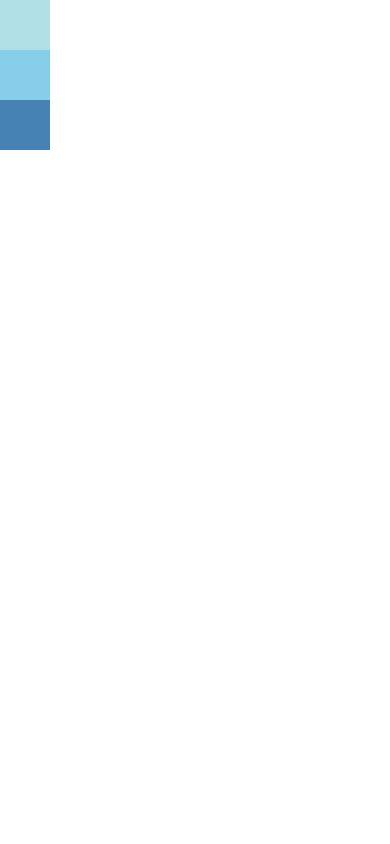
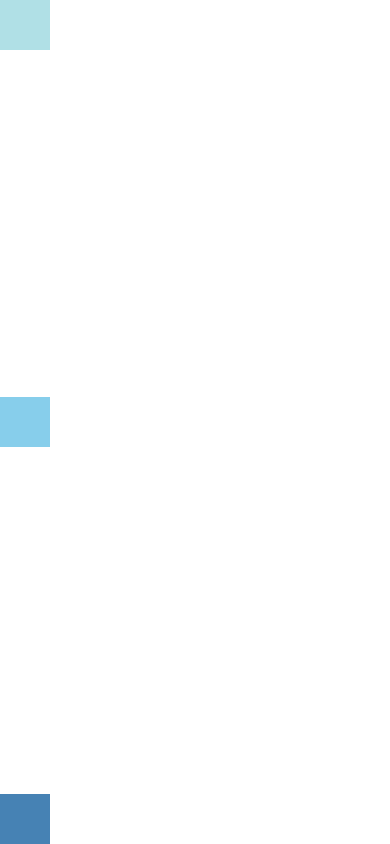
Before and after one commit to mimikun/the_basics, a React Native app: screen / in a window 390 px wide. Built offline with nearby package versions, Linux system fonts and the light colour scheme.

Commit message:
CSSを書いた

```diff
--- a/App.js
+++ b/App.js
@@ -18,5 +18,10 @@ const styles = StyleSheet.create({
     flex: 1,
     alignItems: 'center',
     justifyContent: 'center'
+  },
+  justify_content: {
+    flex: 1,
+    flexDirection: 'column',
+    justifyContent: 'space-between'
   }
 })
```
